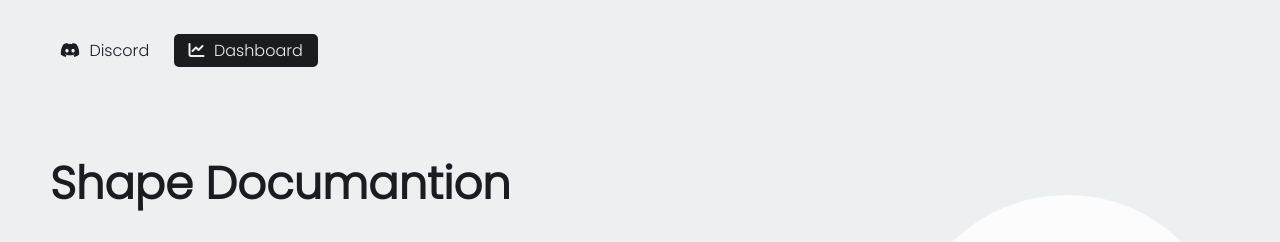
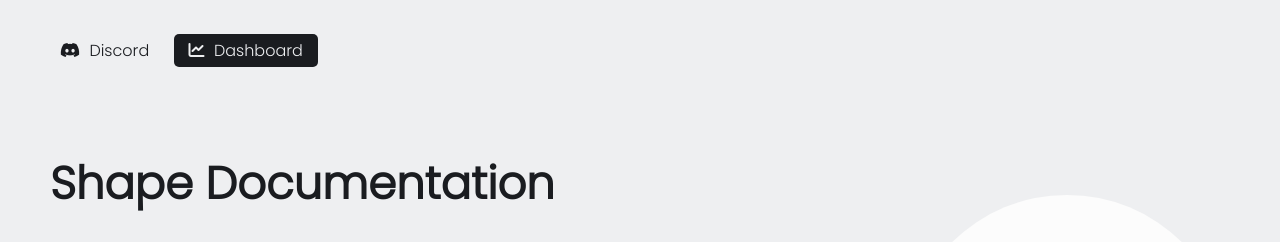
Before and after one commit to Syst69/ShapesDocs, a plain HTML site: page index.html in a window 1280 px wide. Shown: the top 242 px of the page. Drawn offline with Linux system fonts and the light colour scheme.

Commit message:
Update index.html

```diff
--- a/index.html
+++ b/index.html
@@ -42,7 +42,7 @@
     <!-- SECTION 1: Hero -->
     <section class="hero-section">
       <div class="text">
-        <h2>Shape Documantion</h2>
+        <h2>Shape Documentation</h2>
         <div>
           <h3>What Is This ?</h3>
           <p>Hey There this is an non-official documantion of shapes inc it's a detail documantion were you will got to
```
